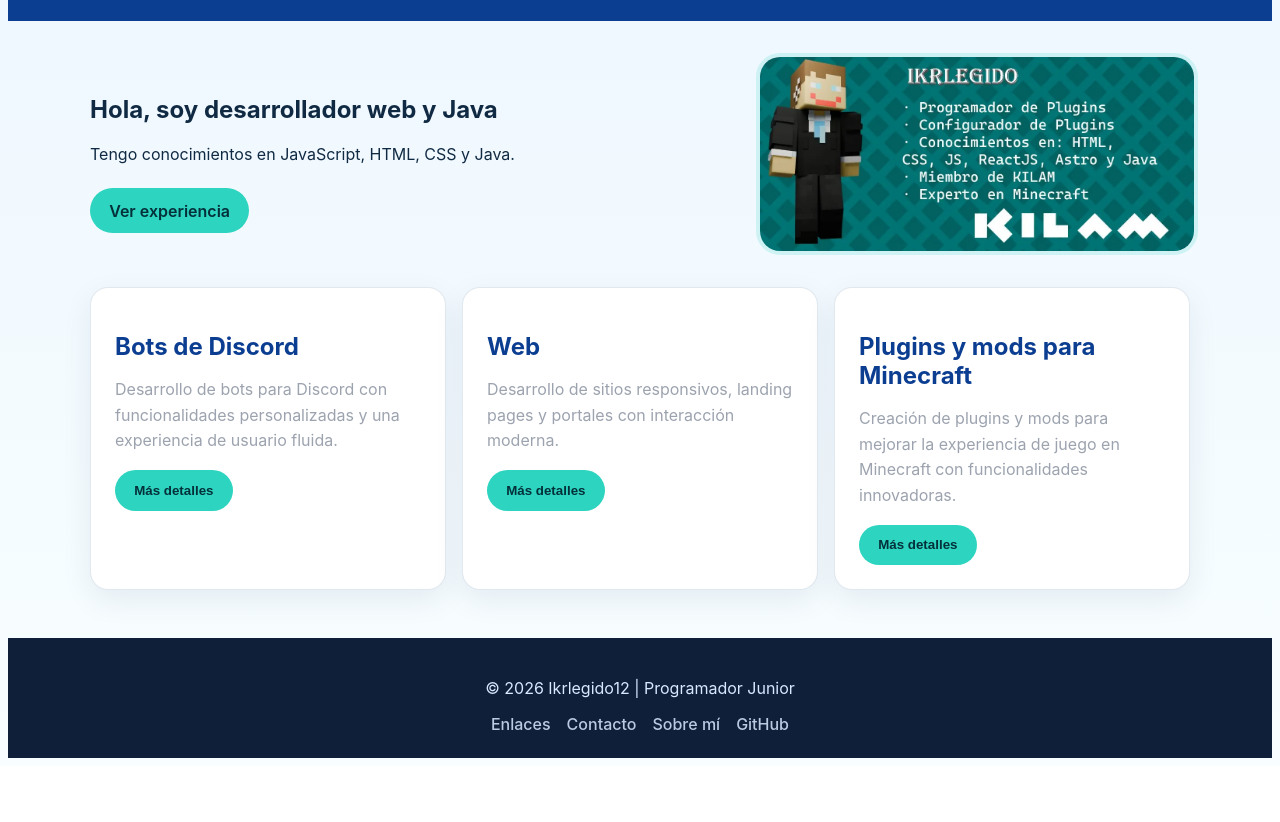
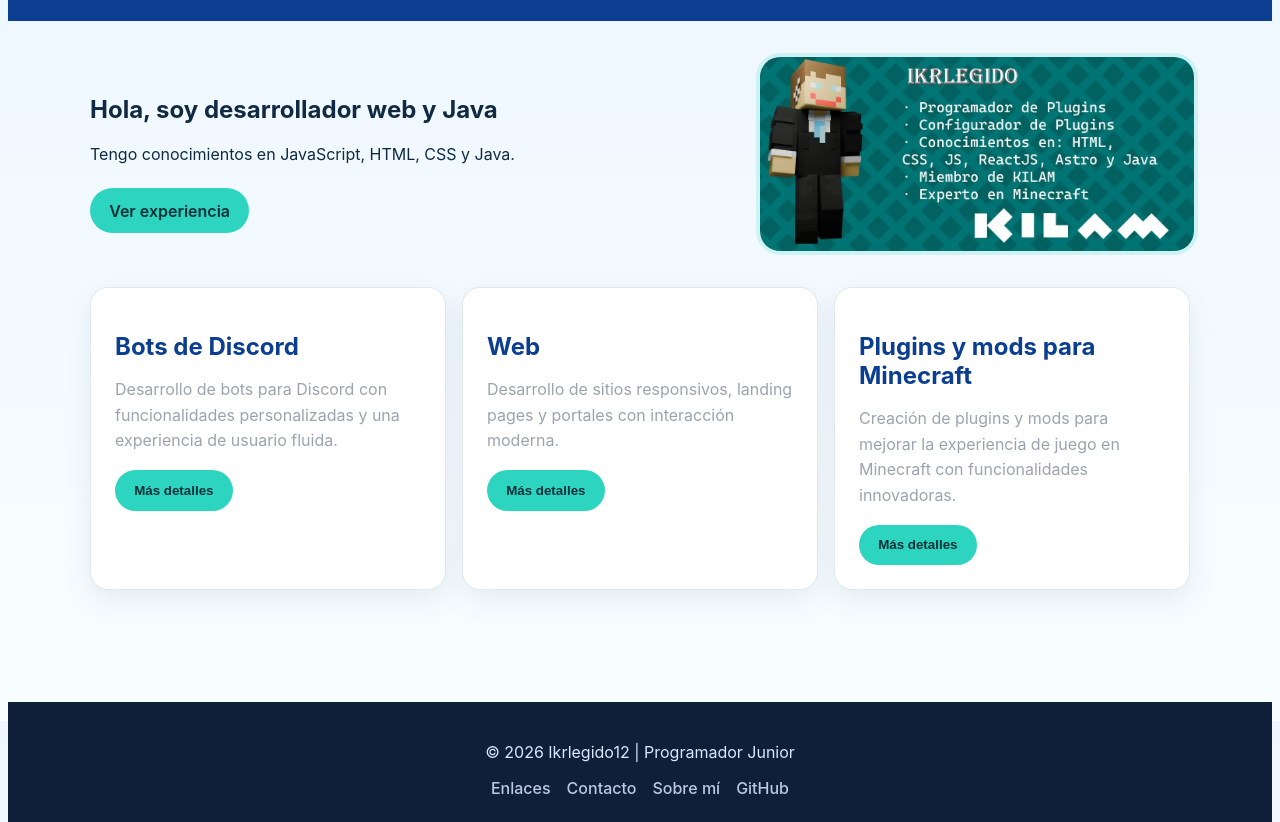
Before and after one commit to Ikrlegido12/ikrlegido12.github.io, a plain HTML site: page index.html in a window 1280 px wide. Shown: the part 79-901 px from the top of the page. Before the commit the page ends 845 px from the top, so only its background shows below. Drawn offline with Linux system fonts and the light colour scheme.

Commit message:
updated footer

```diff
--- a/index.css
+++ b/index.css
@@ -14,11 +14,22 @@
     --footer-text: #d9e8ff;
 }
 
+html, body {
+    min-height: 100%;
+    height: 100%;
+}
+
 body {
+    display: flex;
+    flex-direction: column;
     font-family: Inter, system-ui, sans-serif;
     background: var(--page-bg);
     color: var(--texto);
     min-height: 100vh;
+}
+
+main {
+    flex: 1;
 }
 
 body.dark-mode {
```
